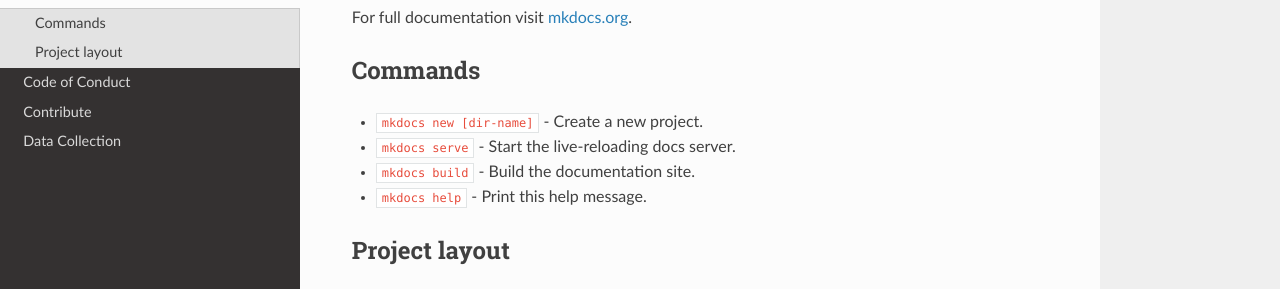
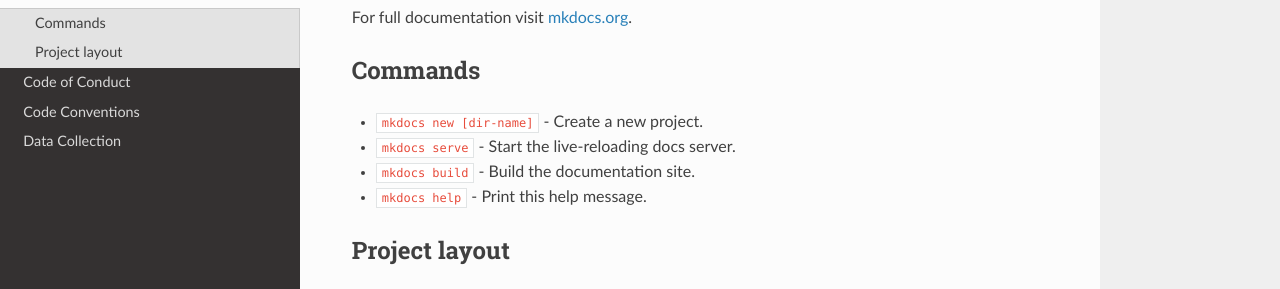
Before and after one commit to UNCG-CSE/Poststorm_Imagery, an MkDocs documentation site: the page built from docs/index.md, in a window 1280 px wide. Shown: the part 154-443 px from the top of the page. Built offline with MkDocs 1.6.1, drawn with Linux system fonts in a browser that asks for light colours; nearby versions of some CDN libraries.

Commit message:
Change nav bar text for contributing.md

```diff
--- a/mkdocs.yml
+++ b/mkdocs.yml
@@ -8,7 +8,7 @@
 nav:
     - Home: index.md
     - Code of Conduct: code_of_conduct.md
-    - Contribute: contributing.md
+    - Code Conventions: contributing.md
     - Data Collection: collector.md
 
 theme: readthedocs
```
